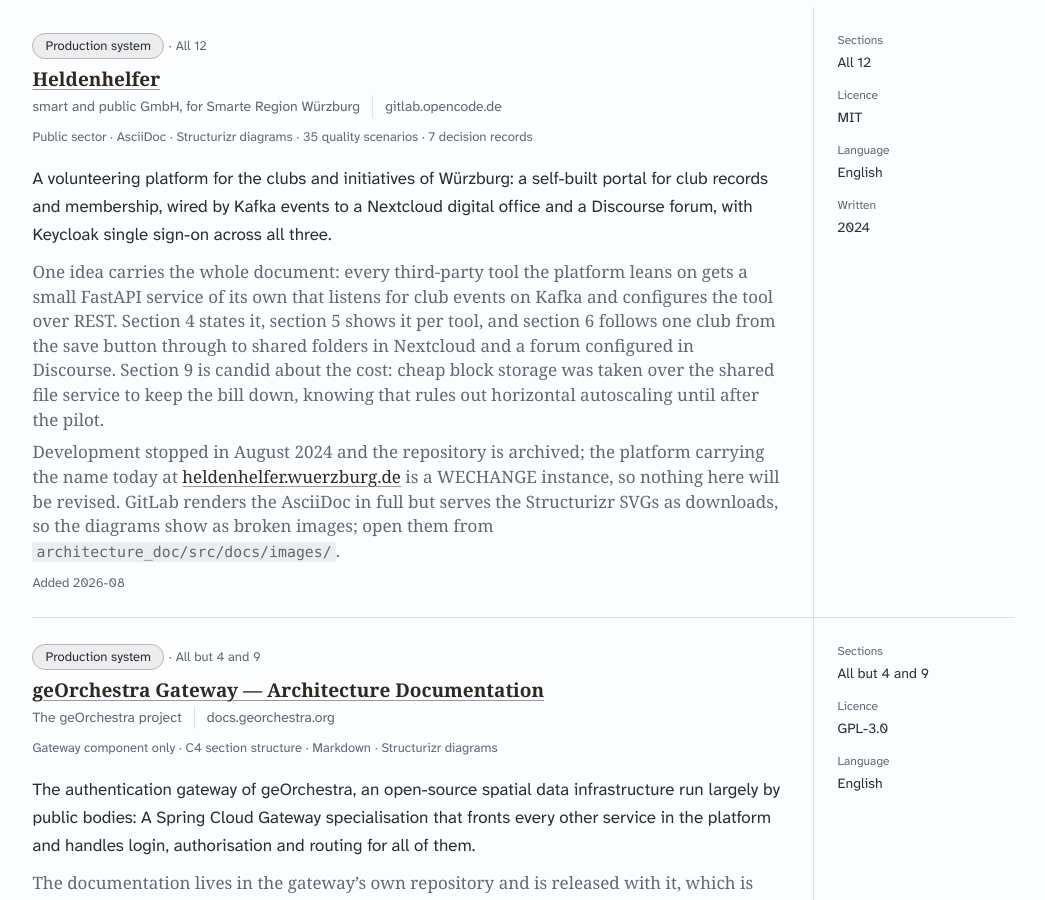
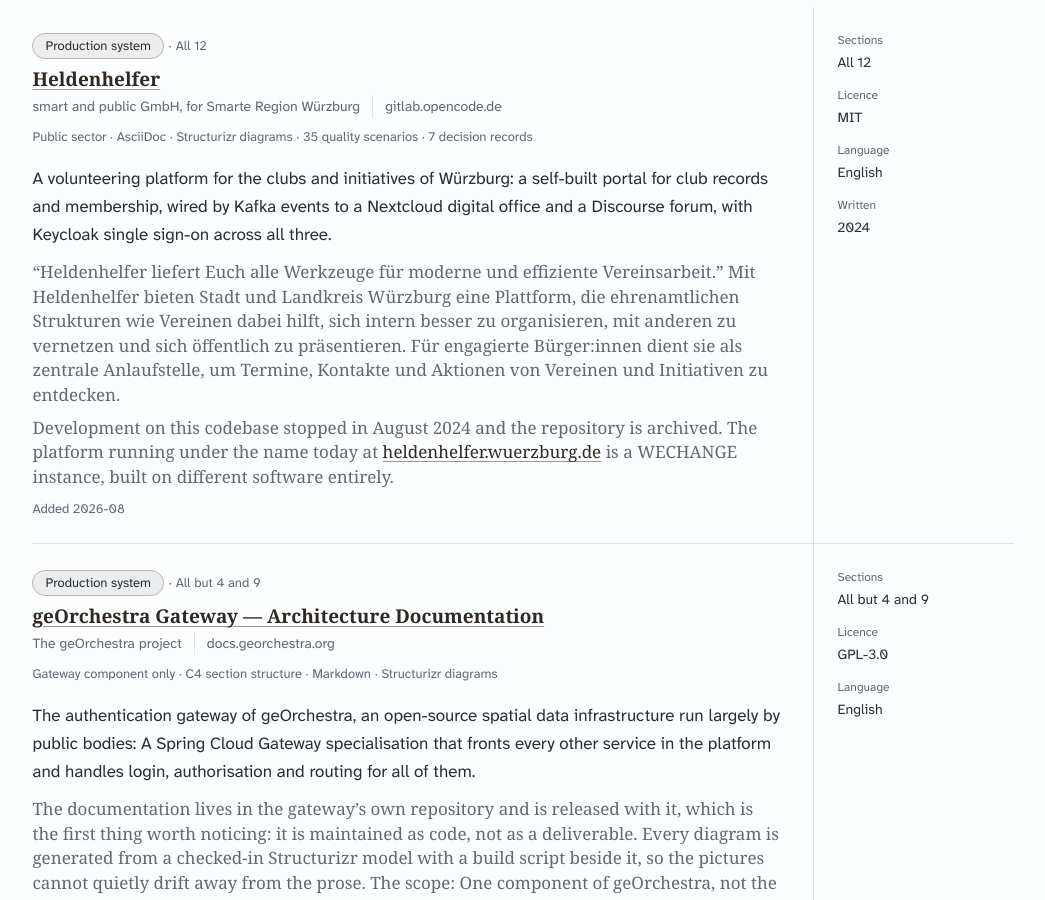
Before and after one commit to arc42/examples.arc42.org-site, a Jekyll site: the page built from _pages/in-the-wild.md, in a window 1280 px wide and 900 px high, scrolled down 1403 px. Shown: the whole window, without its empty margins (117-1162 px from the left). Built offline with Jekyll 4.4.1, drawn with Linux system fonts in a browser that asks for light colours; some web fonts are replaced.

Commit message:
rewrite Heldenhelfer note around the platform's own tagline
Drop the doc-internals commentary (which section shows what) in favour of
quoting the app's own tagline and Würzburg's description of what it does
for clubs and citizens, per feedback from Gernot. Keep the archived-status
fact since that's provenance, not a reading hint.

Co-Authored-By: Claude Sonnet 5 <noreply@anthropic.com>
Claude-Session: https://claude.ai/code/session_018txGS6tcM3ye7S1nHC92db

```diff
--- a/_data/in-the-wild.yml
+++ b/_data/in-the-wild.yml
@@ -269,23 +269,19 @@
     events to a Nextcloud digital office and a Discourse forum, with
     Keycloak single sign-on across all three.
   note: >-
-    One idea carries the whole document: every third-party tool the platform
-    leans on gets a small FastAPI service of its own that listens for club
-    events on Kafka and configures the tool over REST. Section 4 states it,
-    section 5 shows it per tool, and section 6 follows one club from the save
-    button through to shared folders in Nextcloud and a forum configured in
-    Discourse. Section 9 is candid about the cost: cheap block storage was
-    taken over the shared file service to keep the bill down, knowing that
-    rules out horizontal autoscaling until after the pilot.
+    "Heldenhelfer liefert Euch alle Werkzeuge für moderne und effiziente
+    Vereinsarbeit." Mit Heldenhelfer bieten Stadt und Landkreis Würzburg eine
+    Plattform, die ehrenamtlichen Strukturen wie Vereinen dabei hilft, sich
+    intern besser zu organisieren, mit anderen zu vernetzen und sich
+    öffentlich zu präsentieren. Für engagierte Bürger:innen dient sie als
+    zentrale Anlaufstelle, um Termine, Kontakte und Aktionen von Vereinen und
+    Initiativen zu entdecken.
 
 
-    Development stopped in August 2024 and the repository is archived; the
-    platform carrying the name today at
+    Development on this codebase stopped in August 2024 and the repository is
+    archived. The platform running under the name today at
     [heldenhelfer.wuerzburg.de](https://heldenhelfer.wuerzburg.de/info/) is a
-    WECHANGE instance, so nothing here will be revised. GitLab renders the
-    AsciiDoc in full but serves the Structurizr SVGs as downloads, so the
-    diagrams show as broken images; open them from
-    `architecture_doc/src/docs/images/`.
+    WECHANGE instance, built on different software entirely.
   kind:        Production system
   facets:      [Public sector, AsciiDoc, Structurizr diagrams, 35 quality scenarios, 7 decision records]
   sections:    All 12
```
